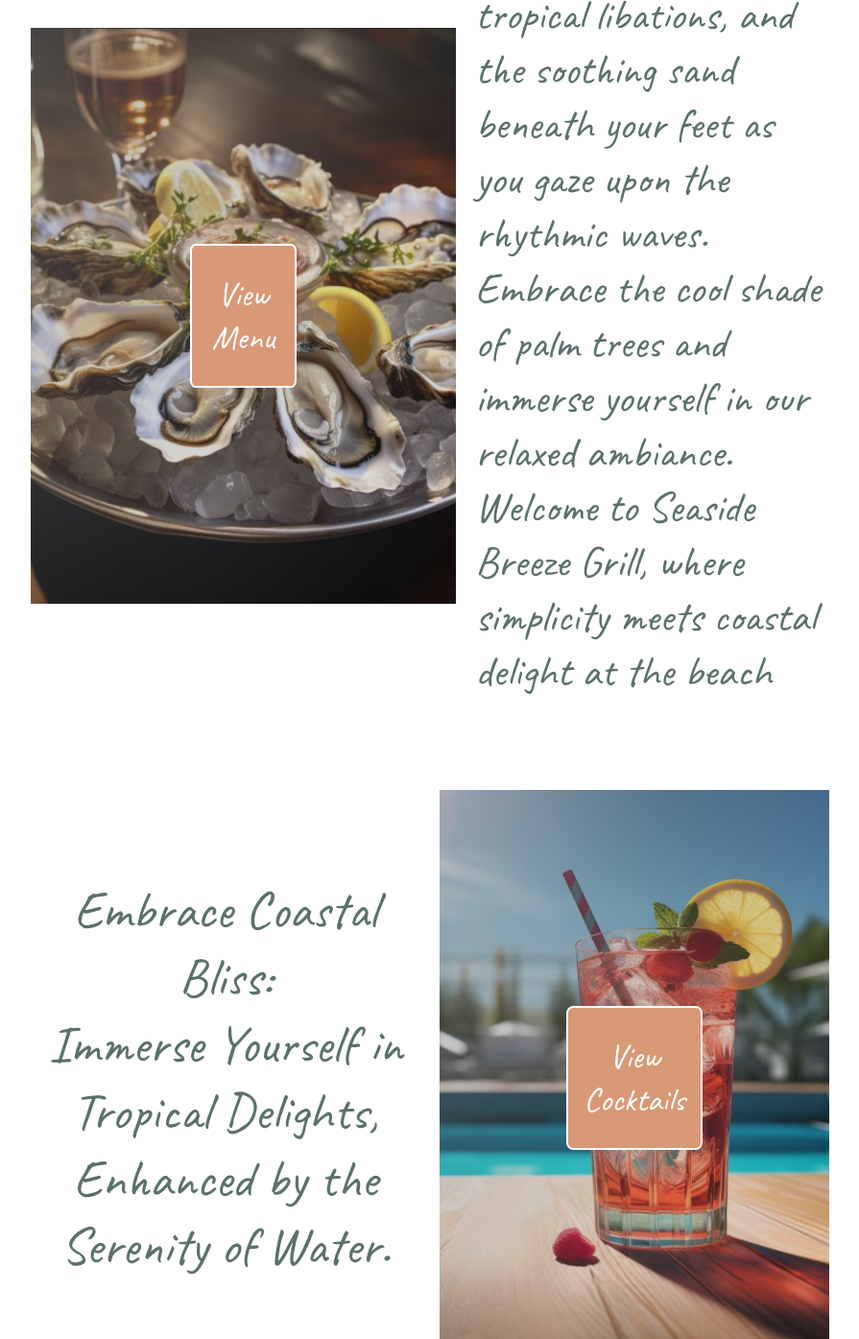
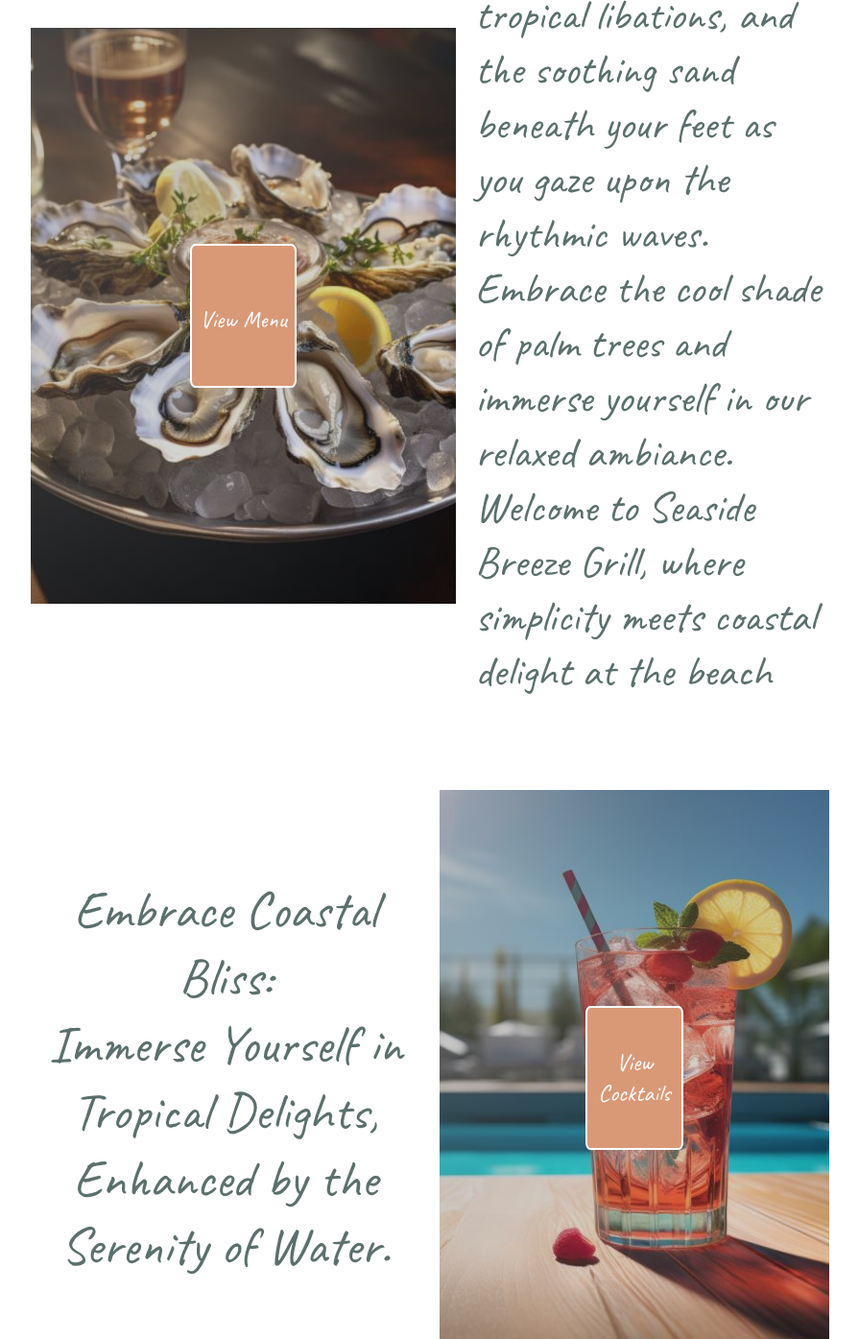
Before and after one commit to ksom10/ssShowcase, a website: page pages/index.html in a window 1280 px wide. Shown: the part 955-2350 px from the top of the page at 96% size, without its empty margins (192-1087 px from the left). Drawn offline with Linux system fonts and the light colour scheme.

Commit message:
fixed buttons
the

```diff
--- a/css/style.css
+++ b/css/style.css
@@ -269,7 +269,7 @@ html, body {
 }
 
 .brunchImage button {
-    width: 35%;
+    width: 25%;
     height: 25%;
     font-size: 20px;
     background-color: #d99977;
@@ -278,7 +278,14 @@ html, body {
     cursor: pointer;
     font-family: 'Caveat', cursive;
     color: white;
-    font-size: 35px;
+    font-size: 25px;
+}
+
+.btn a {
+    text-decoration: none;
+    color: white;
+    font-size: 25px;
+    font-family: 'Caveat', cursive;
 }
 .brunchContent {
     width: 55%;
--- a/pages/index.html
+++ b/pages/index.html
@@ -38,7 +38,9 @@
 
             <div class="description">
                 <div class="descImage">
-                    <button href="menu.html" class="btn">View Menu</button>
+                    <button href="menu.html" class="btn">
+                        <a href="menu.html">View Menu</a>
+                    </button>
                 </div>
                 <div class="descContent">
                     <p>Relish in flavorful bites, tropical libations, and the soothing sand beneath your feet as you gaze upon the rhythmic waves. Embrace the cool shade of palm trees and immerse yourself in our relaxed ambiance. Welcome to Seaside Breeze Grill, where simplicity meets coastal delight at the beach</p>
@@ -56,7 +58,9 @@
                             Enhanced by the Serenity of Water.</p>
                     </div>
                     <div class="brunchImage">
-                        <button href="cocktails.html" class="btn">View Cocktails</button>
+                        <button href="cocktails.html" class="btn">
+                            <a href="cocktails.html">View Cocktails</a>
+                        </button>
                     </div>
 
                    </div>
```
